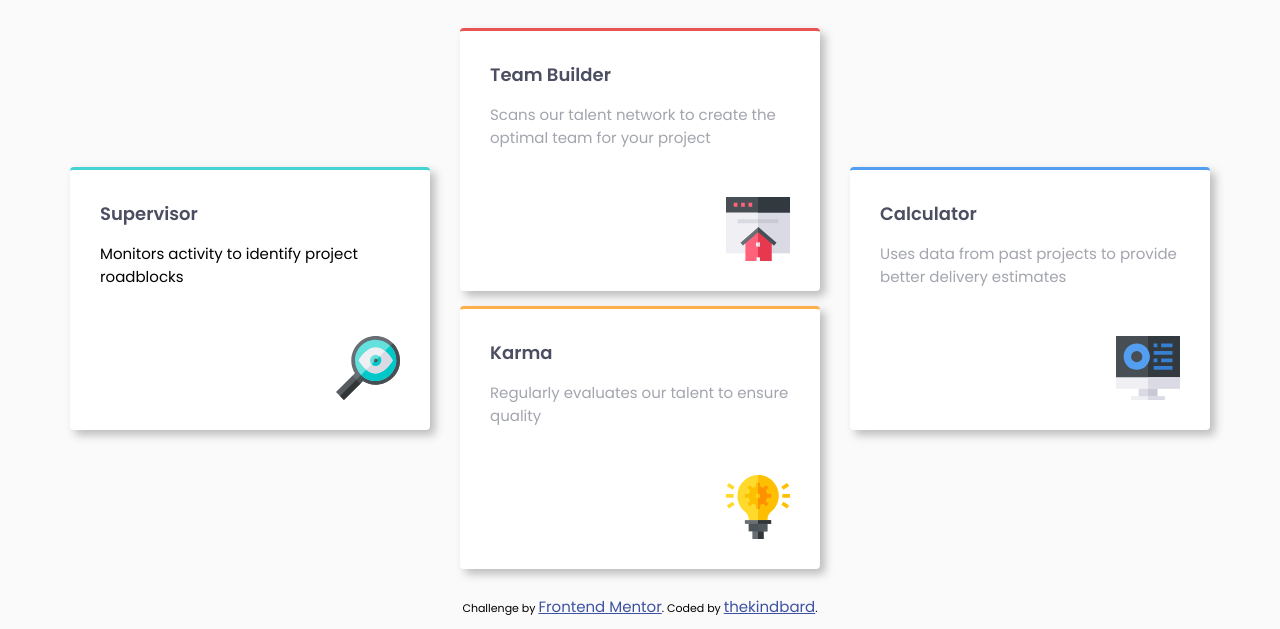
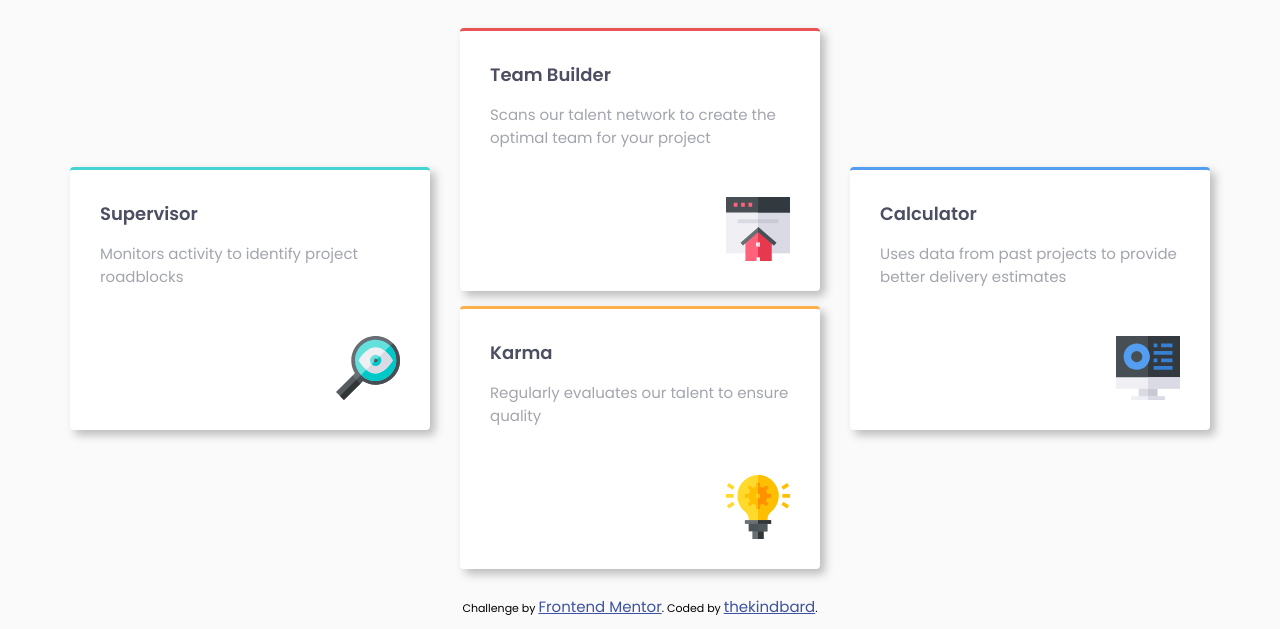
Before and after one commit to thekindbard/frontend-mentor-p7, a plain HTML site: page index.html in a window 1280 px wide. Shown: the part 205-834 px from the top of the page. Drawn offline with Linux system fonts and the light colour scheme.

Commit message:
An ultimate adjustment to the css file

```diff
--- a/index.html
+++ b/index.html
@@ -25,7 +25,7 @@
     <div>
       <div class="card">
         <h2>Supervisor</h2>
-      Monitors activity to identify project roadblocks
+      <p>Monitors activity to identify project roadblocks</p>
       <img src="./images/icon-supervisor.svg" alt="">
       </div>
     </div>
```
